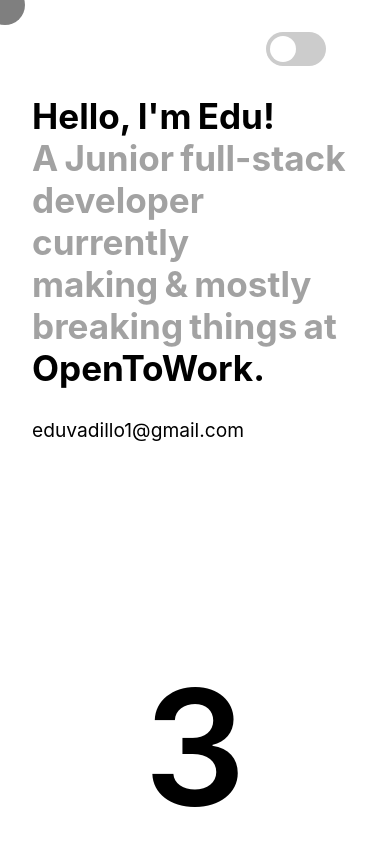
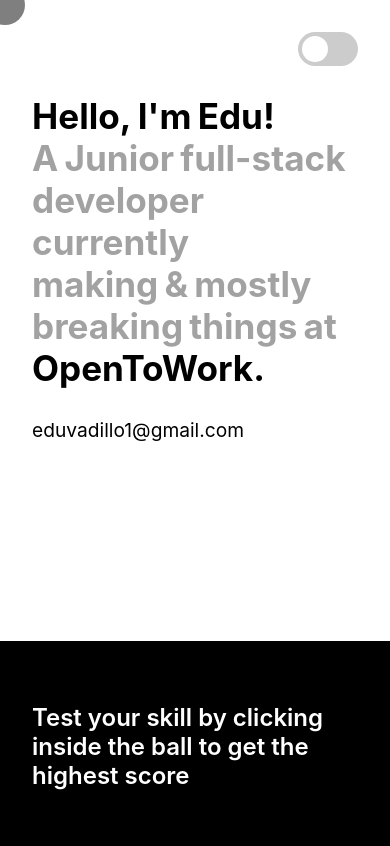
Before and after one commit to eduvadillo/funny-portafolio, a React (Create React App) app: page / in a window 390 px wide. Shown: the top 846 px of the page. Built offline with nearby package versions, Linux system fonts and the light colour scheme.

Commit message:
score and instructions

```diff
--- a/src/App.css
+++ b/src/App.css
@@ -775,6 +775,47 @@
   margin-top: 4rem;
 }
 
+.divScore {
+  position: absolute;
+  font-size: 2rem;
+  top: 80%;
+  left: 70%;
+}
+
+.divScore h1 {
+  color: var(--bg-color);
+}
+
+.parInstructions {
+  width: 50%;
+  background-color: var(--primary-color);
+  height: 100vh;
+  display: flex;
+  align-items: center;
+  justify-content: center;
+}
+
+.imparInstructions {
+  display: flex;
+  width: 50%;
+  background-color: var(--bg-color);
+  height: 100vh;
+  align-items: center;
+  justify-content: center;
+}
+
+.parInstructions h2 {
+  color: var(--bg-color);
+  font-size: 1.5rem;
+  font-weight: 600;
+}
+
+.imparInstructions h2 {
+  color: var(--primary-color);
+  font-size: 1.5rem;
+  font-weight: 600;
+}
+
 @media (max-width: 450px) {
   /*   section {
     margin-top: 3rem;
@@ -886,6 +927,40 @@
     font-weight: 600;
   }
 
+  .parInstructions {
+    padding-left: 2rem;
+    padding-right: 1rem;
+    width: 100% !important;
+    background-color: var(--primary-color);
+    height: 25vh !important;
+    display: flex;
+    align-items: center;
+    justify-content: center;
+  }
+
+  .parInstructions h2 {
+    color: var(--bg-color);
+    font-size: 1.5rem !important;
+    font-weight: 600;
+  }
+
+  .imparInstructions {
+    padding-left: 2rem;
+    padding-right: 1rem;
+    display: flex;
+    width: 100% !important;
+    background-color: var(--bg-color);
+    height: 25vh !important;
+    align-items: center;
+    justify-content: center;
+  }
+
+  .imparInstructions h2 {
+    color: var(--primary-color);
+    font-size: 1.5rem !important;
+    font-weight: 600;
+  }
+
   .formGame-div {
     position: absolute;
     left: 0 !important;
@@ -946,7 +1021,14 @@
   }
 
   .divCounter h1 {
-    font-size: 2rem;
+    font-size: 1.8rem;
+  }
+  .theme-switch-wrapper {
+    margin-right: -2rem;
+  }
+
+  .divScore {
+    display: none;
   }
 }
 
--- a/src/projects/game/board.js
+++ b/src/projects/game/board.js
@@ -224,6 +224,9 @@
             {counter} : {count2}
           </h1>
         </div>
+        <div className='divScore'>
+          <h1>Score</h1>
+        </div>
       </>
     );
   } else if (game === false && completeForm === true) {
--- a/src/projects/game/loadingGame.js
+++ b/src/projects/game/loadingGame.js
@@ -4,7 +4,7 @@
 function LoadingGame(props) {
   const [loadingGame, setLoadingGame] = useState(true);
 
-  const [counter, setCounter] = useState(5);
+  const [counter, setCounter] = useState(10);
   const [backgroundCountdown, setBackgroundCountdown] = useState("parLoading");
 
   useEffect(() => {
@@ -12,9 +12,13 @@
       setTimeout(() => setCounter(counter - 1), 1000);
     }
 
-    if (counter % 2 === 0) {
+    if (counter % 2 === 0 && counter > 5) {
+      setBackgroundCountdown(`parInstructions`);
+    } else if (counter % 2 !== 0 && counter > 5) {
+      setBackgroundCountdown(`imparInstructions`);
+    } else if (counter % 2 === 0 && counter < 5) {
       setBackgroundCountdown(`parLoading`);
-    } else {
+    } else if (counter % 2 !== 0 && counter <= 5) {
       setBackgroundCountdown(`imparLoading`);
     }
 
@@ -29,7 +33,13 @@
         <div className='loadingGameContainer'>
           <div className='leftLoadingGame'></div>
           <div className={backgroundCountdown}>
-            <h1>{counter}</h1>
+            {counter > 5 ? (
+              <h2 className='instructions'>
+                Test your skill by clicking inside the ball to get the highest score
+              </h2>
+            ) : (
+              <h1>{counter}</h1>
+            )}
           </div>
         </div>
       </>
```
